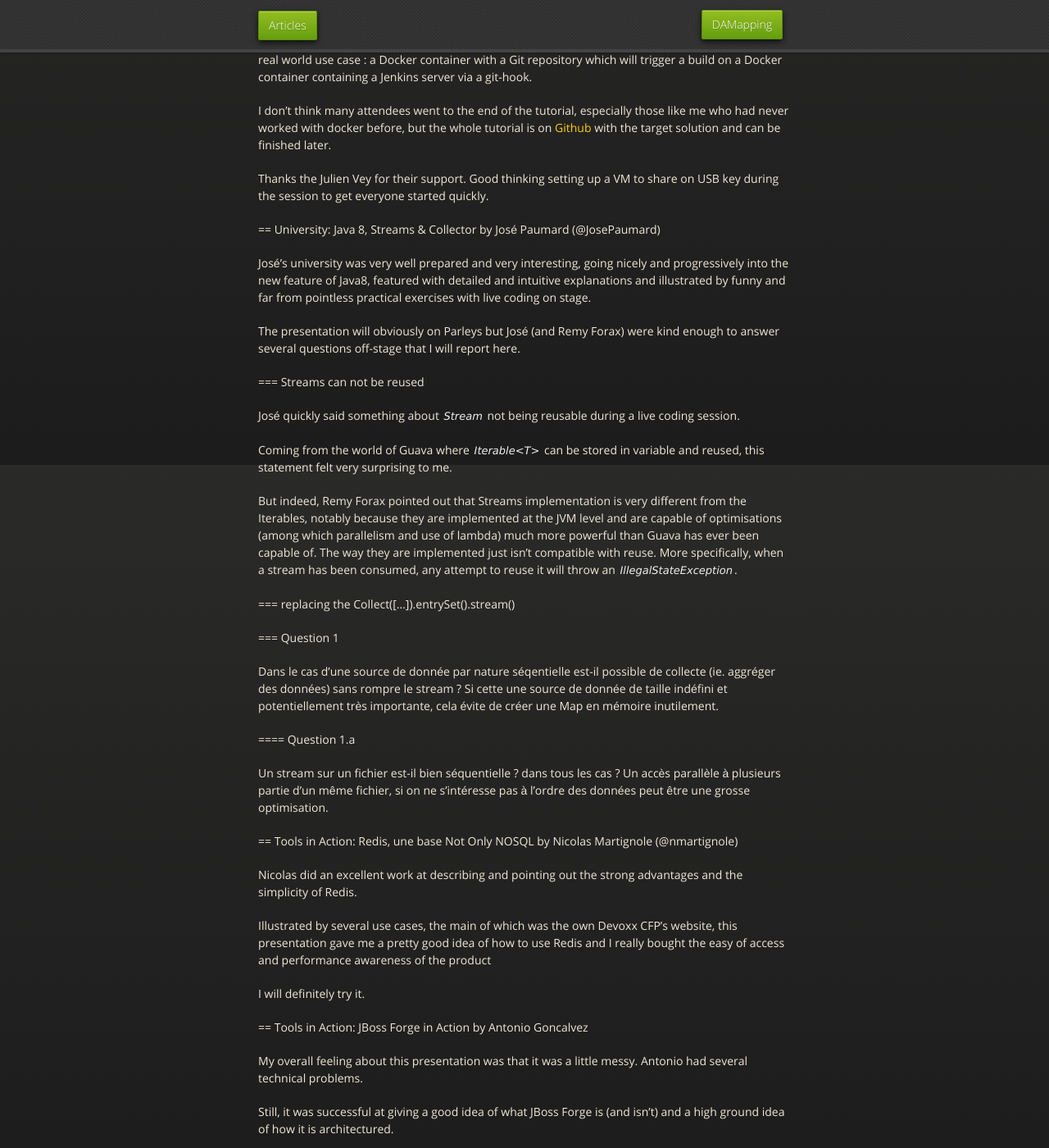
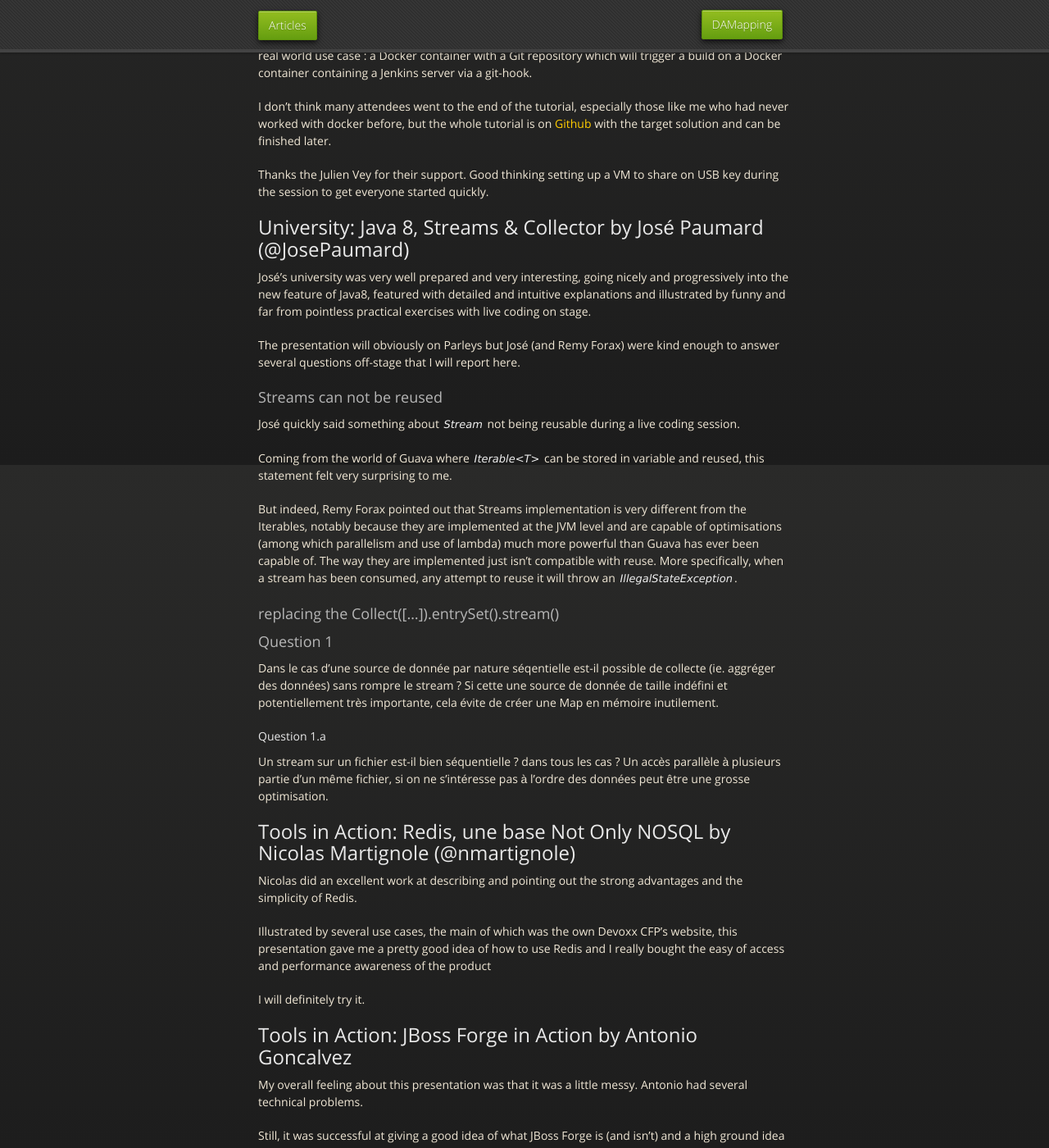
Before and after one commit to lesaint/lesaint.github.io, a Jekyll site: the page built from _posts/2014-04-17-devoxx_france_2014_first_day_feedback.md, in a window 1280 px wide and 1400 px high, scrolled down 333 px. Shown: the whole window at 82% size. Built offline with Jekyll 4.4.1, drawn with Linux system fonts in a browser that asks for light colours; nearby versions of some CDN libraries; Markdown is read by kramdown in place of the engine named in the settings; some of the changed text lies outside the part shown.

Commit message:
fix display of titles

```diff
--- a/_posts/2014-04-17-devoxx_france_2014_first_day_feedback.md
+++ b/_posts/2014-04-17-devoxx_france_2014_first_day_feedback.md
@@ -8,7 +8,7 @@
 was tough.
 
 
-== Hands-on-lab: Docker by Julien Vey et Pierre Padrixe
+## Hands-on-lab: Docker by Julien Vey et Pierre Padrixe
 
 Nice session. True hands-on session with a nice tutorial progressively diving into Docker towards a real world use case : a Docker container with a Git
 repository which will trigger a build on a Docker container containing a Jenkins server via a git-hook.
@@ -18,14 +18,14 @@
 
 Thanks the Julien Vey for their support. Good thinking setting up a VM to share on USB key during the session to get everyone started quickly.
 
-== University: Java 8, Streams & Collector by José Paumard (@JosePaumard)
+## University: Java 8, Streams & Collector by José Paumard (@JosePaumard)
 
 José's university was very well prepared and very interesting, going nicely and progressively into the new feature of Java8, featured with detailed
 and intuitive explanations and illustrated by funny and far from pointless practical exercises with live coding on stage.
 
 The presentation will obviously on Parleys but José (and Remy Forax) were kind enough to answer several questions off-stage that I will report here.
 
-=== Streams can not be reused
+### Streams can not be reused
 
 José quickly said something about `Stream` not being reusable during a live coding session.
 
@@ -36,19 +36,19 @@
 The way they are implemented just isn't compatible with reuse. More specifically, when a stream has been consumed, any attempt to reuse it will
 throw an `IllegalStateException`.
 
-=== replacing the Collect([...]).entrySet().stream()
+### replacing the Collect([...]).entrySet().stream()
 
-=== Question 1
+### Question 1
 
 Dans le cas d'une source de donnée par nature séqentielle est-il possible de collecte (ie. aggréger des données) sans rompre le stream ?
 Si cette une source de donnée de taille indéfini et potentiellement très importante, cela évite de créer une Map en mémoire inutilement.
 
-==== Question 1.a
+#### Question 1.a
 
 Un stream sur un fichier est-il bien séquentielle ? dans tous les cas ? Un accès parallèle à plusieurs partie d'un même fichier,
 si on ne s'intéresse pas à l'ordre des données peut être une grosse optimisation.
 
-== Tools in Action: Redis, une base Not Only NOSQL by Nicolas Martignole (@nmartignole)
+## Tools in Action: Redis, une base Not Only NOSQL by Nicolas Martignole (@nmartignole)
 
 Nicolas did an excellent work at describing and pointing out the strong advantages and the simplicity of Redis.
 
@@ -57,13 +57,13 @@
 
 I will definitely try it.
 
-== Tools in Action: JBoss Forge in Action by Antonio Goncalvez
+## Tools in Action: JBoss Forge in Action by Antonio Goncalvez
 
 My overall feeling about this presentation was that it was a little messy. Antonio had several technical problems.
 
 Still, it was successful at giving a good idea of what JBoss Forge is (and isn't) and a high ground idea of how it is architectured.
 
-== Tools in Action: Bluetooth Low Energy by Romain Menetrier (@romemore)
+## Tools in Action: Bluetooth Low Energy by Romain Menetrier (@romemore)
 
 I went to this session out of curiosity.
 I don't intend to work on bluetooth any time soon but I expected this session to give me an idea of what bluetooth is nowadays and how it can be
```
